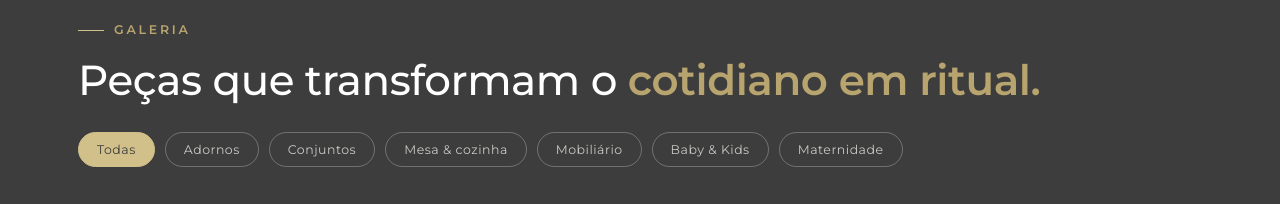
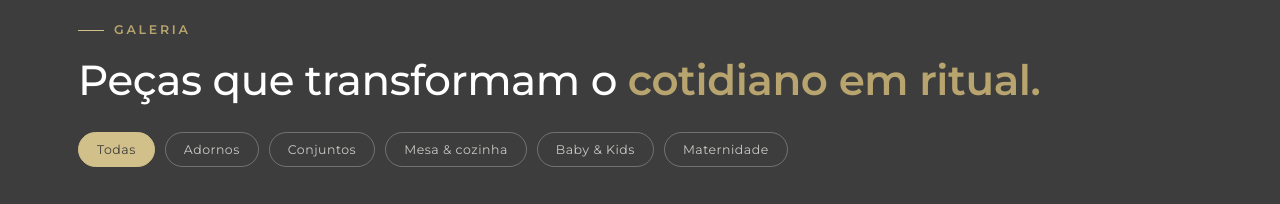
Before and after one commit to joaopedro320/LP-PedraNobre-Ardonos, a plain HTML site: page index.html in a window 1280 px wide. Shown: the part 9600-9804 px from the top of the page. Drawn offline with Linux system fonts and the light colour scheme; a web font is replaced by a local one.

Commit message:
Add files via upload

```diff
--- a/index.html
+++ b/index.html
@@ -818,7 +818,6 @@ section[id], #topo{scroll-margin-top:var(--header-h);}
         <button class="filter-btn" data-filter="adornos">Adornos</button>
         <button class="filter-btn" data-filter="lavabos">Conjuntos</button>
         <button class="filter-btn" data-filter="mesa">Mesa &amp; cozinha</button>
-        <button class="filter-btn" data-filter="mobiliario">Mobiliário</button>
         <button class="filter-btn" data-filter="babykids">Baby &amp; Kids</button>
         <button class="filter-btn" data-filter="maternidade">Maternidade</button>
       </div>
@@ -1257,9 +1256,9 @@ const galeriaItems = [
 
   {src:'assets/galeria/baby-maternidade-06.webp', cat:'mesa', label:'Mesa & cozinha', alt:'Prato giratório em rocha natural para servir à mesa'},
 
-  {src:'assets/galeria/lavabo-05.webp', cat:'mobiliario', label:'Mobiliário', alt:'Mesa de reunião autoral em rocha natural'},
-  {src:'assets/galeria/mesa-posta-08.webp', cat:'mobiliario', label:'Mobiliário', alt:'Mesa de jantar em rocha natural integrada ao ambiente'},
-  {src:'assets/galeria/mobiliario-01.webp', cat:'mobiliario', label:'Mobiliário', alt:'Mesa de jantar autoral com tampo em rocha natural'},
+  {src:'assets/galeria/lavabo-05.webp', cat:'mesa', label:'Mesa & cozinha', alt:'Mesa de reunião autoral em rocha natural'},
+  {src:'assets/galeria/mesa-posta-08.webp', cat:'mesa', label:'Mesa & cozinha', alt:'Mesa de jantar em rocha natural integrada ao ambiente'},
+  {src:'assets/galeria/mobiliario-01.webp', cat:'mesa', label:'Mesa & cozinha', alt:'Mesa de jantar autoral com tampo em rocha natural'},
 
   {src:'assets/galeria/adornos-03.webp', cat:'babykids', label:'Baby & Kids', alt:'Bandejas e caixas lúdicas em formas autorais para quarto infantil'},
 
```
